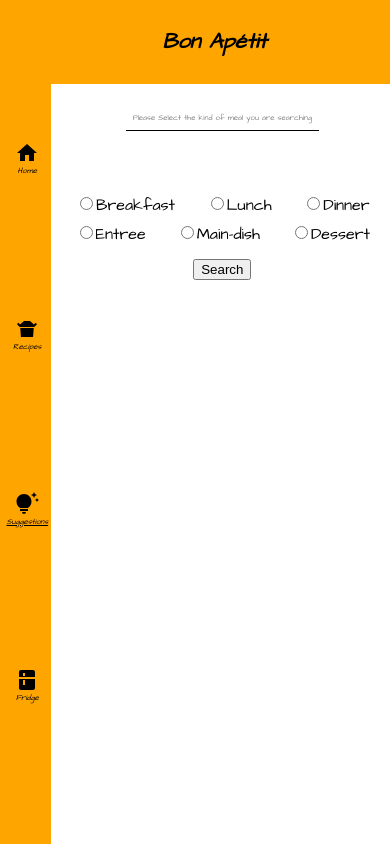
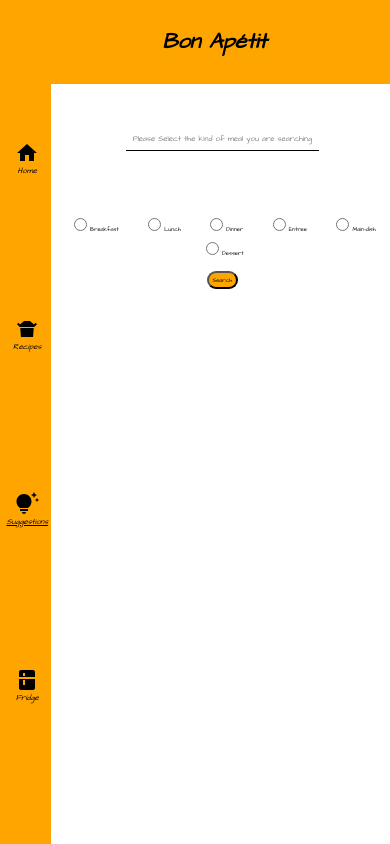
Before and after one commit to Matthieudegny/Bon-Appetit, a React (Create React App) app: page /recipesIdeas in a window 390 px wide. Built offline with nearby package versions, Linux system fonts and the light colour scheme.

Commit message:
working on suggestions responsive

```diff
--- a/src/components/Content/Recipes/recipes.scss
+++ b/src/components/Content/Recipes/recipes.scss
@@ -11,6 +11,7 @@
         display: flex;
         justify-content: center;
         align-items: center;
+        padding-top: 0.5%;
     }
 
     &-input{
--- a/src/components/Content/Suggestions/Suggestions.js
+++ b/src/components/Content/Suggestions/Suggestions.js
@@ -30,9 +30,7 @@ function ReciepesIdeas() {
 
     const suggestions = useSelector((state) => state.suggestionsReducer.suggestions);
     const loading = useSelector((state) => state.suggestionsReducer.loading);
-    //const messageError = useSelector((state) => state.suggestionsReducer.message)
 
-    console.log(loading)
 
     return(
 
@@ -41,7 +39,7 @@ function ReciepesIdeas() {
             <form action="" onSubmit={handleSubmit}>
 
                 <div className='suggestions-container-title'>
-                    <p>Please Select the kind of meal you are searching</p>
+                    <p className='suggestions-container-title-p'>Please Select the kind of meal you are searching</p>
                 </div>
 
                 <div className='suggestions-container-message'>
--- a/src/components/Content/Suggestions/suggestions.scss
+++ b/src/components/Content/Suggestions/suggestions.scss
@@ -4,13 +4,13 @@
         display: flex;
         justify-content: center;
 
-        p{
+        &-p{
             color: gray;
             text-align: center;
             font-size: 2vw;
             border-bottom: 1px solid black;
             padding: 2%;
-            padding-top: 1%;
+            padding-top: 0;
         }
     }
 
@@ -18,6 +18,7 @@
         display: flex;
         justify-content: center;
         height: 5vh;
+        font-size: 1.25vw;
 
     }
 
@@ -31,11 +32,59 @@
 
     &-inputs{
         padding: 1% 3%;
+        font-size: 1.5vw;
     }
 
     &-container-button{
         margin-top: 3%;
         display: flex;
         justify-content: center;
+
+    }
+
+    &-button{
+        padding: 1%;
+        font-size: 1.5vw;
+        background-color: orange;
+        font-family: 'Architects Daughter', 'cursive';
+        border-radius: 20px;
+        cursor: grab;
+
     }
 }
+
+@media screen and (max-width: 1500px) {
+    .suggestions-container-title p{
+       padding-top: 0.75%;
+    }
+}
+
+@media screen and (max-width: 1100px) {
+    .suggestions-container-title p{
+       padding-top: 1.25%;
+    }
+}
+
+@media screen and (max-width: 900px) {
+    .suggestions-container-title p{
+       padding-top: 2%;
+    }
+}
+
+@media screen and (max-width: 700px) {
+    .suggestions-container-title p{
+       padding-top: 3%;
+    }
+}
+
+@media screen and (max-width: 500px) {
+    .suggestions-container-title p{
+       padding-top: 5%;
+    }
+}
+
+@media screen and (max-width: 400px) {
+    .suggestions-container-title p{
+       padding-top: 7%;
+    }
+}
```
